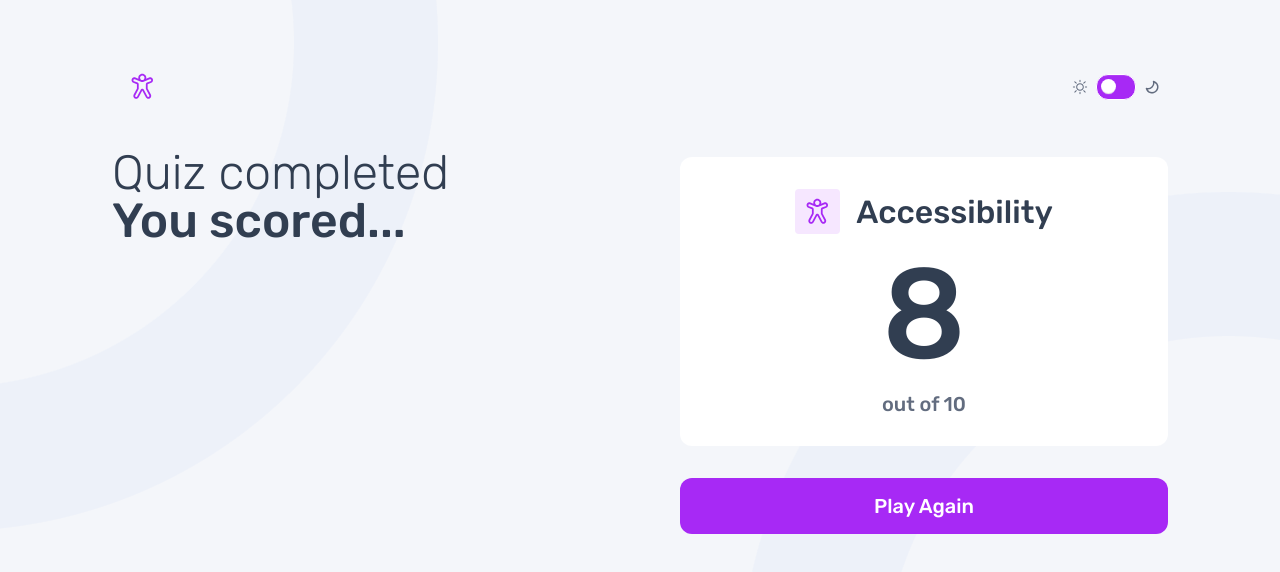
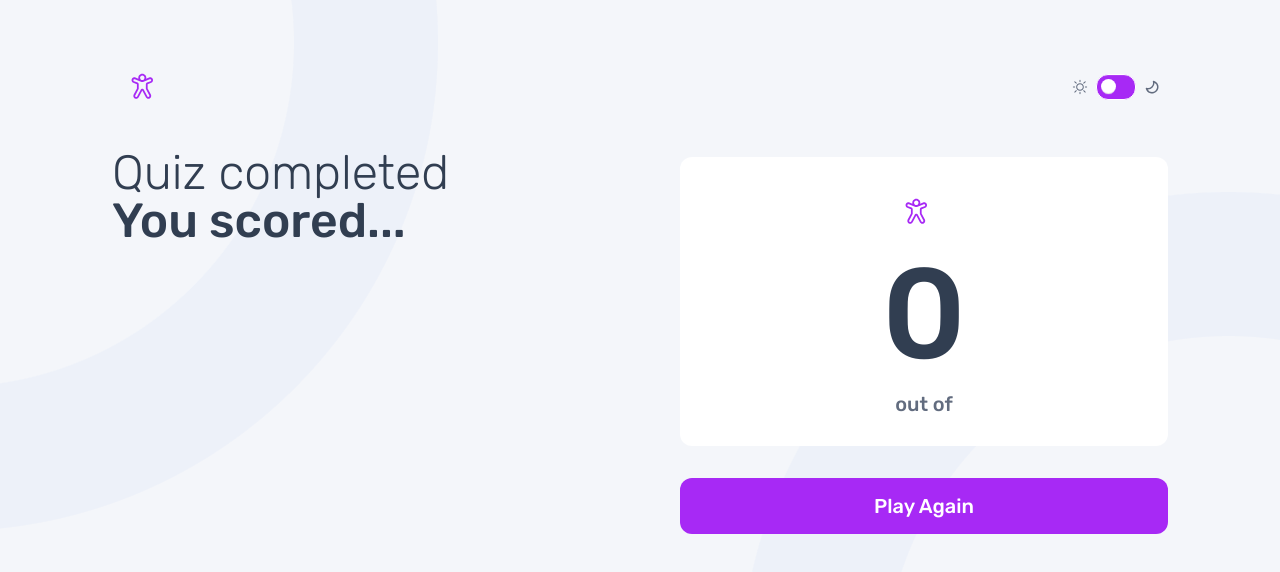
Before and after one commit to Praise25/Quiz-app-v2, a Next.js app: page /score in a window 1280 px wide. Shown: the top 572 px of the page. Built offline with nearby package versions, Linux system fonts and the light colour scheme.

Commit message:
feat: implement recording answer functionality and connect it to the score display page

```diff
--- a/src/app/questions/page.tsx
+++ b/src/app/questions/page.tsx
@@ -9,24 +9,28 @@ import clsx from "clsx";
 import { useState } from "react";
 import { rubikItalic, rubikMedium } from "@/fonts/rubikFonts";
 import { useAppContext } from "@/hooks/useAppContext";
+import { type Answer } from "@/data/consts";
+import { useRouter } from "next/navigation";
 
 const optionLetters = ["A", "B", "C", "D", "E"];
 
 export default function Questions() {
-  const { activeSubject } = useAppContext();
+  const { activeSubject, recordAnswer } = useAppContext();
   const [selectedOption, setSelectedOption] = useState("");
   const [currentQuestionIndex, setCurrentQuestionIndex] = useState(0);
   const [hasSubmitted, setHasSubmitted] = useState(false);
   const [isHovering, setIsHovering] = useState(false);
   const [hasAttemptedSubmission, setHasAttemptedSubmission] = useState(false);
+  const router = useRouter();
 
   const questions = activeSubject.questions || [];
   const activeQuestion = questions[currentQuestionIndex] || {
     id: 0,
     question: "No question available",
     options: [],
-    answer: "",
+    correctAnswer: "",
   };
+  const onLastQuestion = currentQuestionIndex === questions.length - 1;
 
   function handleSelectOption(option: string) {
     if (!hasSubmitted) {
@@ -39,6 +43,14 @@ export default function Questions() {
 
     if (!hasSubmitted && selectedOption) {
       setHasSubmitted(true);
+
+      const answer: Answer = {
+        id: activeQuestion.id,
+        chosenAnswer: selectedOption,
+        isCorrect: selectedOption === activeQuestion.answer,
+      };
+
+      recordAnswer(answer);
     }
 
     if (hasSubmitted) {
@@ -49,9 +61,13 @@ export default function Questions() {
         if (prev < questions.length - 1) {
           return prev + 1;
         } else {
-          return 0; // or reset to 0 if you want to loop back to the first question
+          return prev;
         }
       });
+
+      if (onLastQuestion) {
+        router.push("score");
+      }
     }
   }
 
@@ -121,7 +137,11 @@ export default function Questions() {
           onHoverStart={handleHoverStart}
           onHoverEnd={handleHoverEnd}
         >
-          {hasSubmitted ? "Next Question" : "Submit Answer"}
+          {hasSubmitted
+            ? onLastQuestion
+              ? "View Score"
+              : "Next Question"
+            : "Submit Answer"}
         </GenericButton>
         <div
           className={clsx(
--- a/src/app/score/components/ScoreDisplay.tsx
+++ b/src/app/score/components/ScoreDisplay.tsx
@@ -4,25 +4,31 @@ import Logo from "@/app/components/Logo";
 import AccessibilityIcon from "@/assets/accessibility-icon.svg";
 import GenericButton from "@/app/components/ui/GenericButton";
 
-// import { useAppContext } from "@/hooks/useAppContext";
+import { useAppContext } from "@/hooks/useAppContext";
 import { rubikMedium } from "@/fonts/rubikFonts";
-
-const activeSubject = {
-  id: 1,
-  title: "Accessibility",
-  icon: AccessibilityIcon,
-  iconColor: "text-(--purple-600)",
-  iconBackgroundColor: "bg-(--purple-100)",
-  hexBackgroundColor: "#f6e7ff",
-  hexForegroundColor: "#a729f5",
-  hexHoverColor: "#9429d6",
-  buttonBackgroundColor: "bg-(--purple-600)",
-  hoverBackgroundColor: "bg-(--purple-750)",
-  hoverBorderColor: "border-(--purple-600)",
-};
+import { useRouter } from "next/navigation";
 
 export default function ScoreDisplay() {
-  // const { activeSubject } = useAppContext();
+  const { activeSubject, answers, resetQuiz } = useAppContext();
+  const router = useRouter();
+
+  let score = 0;
+
+  function calculateScore() {
+    answers.forEach((answer) => {
+      if (answer.isCorrect) {
+        score++;
+      }
+    });
+  }
+
+  function returnToHome() {
+    router.push("/");
+    resetQuiz();
+  }
+
+  calculateScore();
+  console.log(answers);
 
   return (
     <>
@@ -39,12 +45,12 @@ export default function ScoreDisplay() {
         <p
           className={`${rubikMedium.className} text-center text-[5.5rem]/[100%] md:text-[8rem]/[100%]`}
         >
-          8
+          {score}
         </p>
         <p
           className={`${rubikMedium.className} text-center text-lg/[100%] text-(--grey-500) md:text-xl/[100%]`}
         >
-          out of 10
+          out of {activeSubject.questions?.length}
         </p>
       </div>
       <GenericButton
@@ -53,6 +59,7 @@ export default function ScoreDisplay() {
         whileHover={{ backgroundColor: activeSubject.hexHoverColor }}
         // add whileTap to other buttons on questions page
         whileTap={{ backgroundColor: activeSubject.hexHoverColor }}
+        onClick={returnToHome}
       >
         Play Again
       </GenericButton>
--- a/src/context/AppContextProvider.tsx
+++ b/src/context/AppContextProvider.tsx
@@ -2,7 +2,7 @@
 
 import { createContext } from "react";
 import { useState } from "react";
-import { type Subject } from "@/data/consts";
+import { type Subject, type Answer } from "@/data/consts";
 import { getSubject } from "@/utils/processData";
 
 type Theme = "light" | "dark";
@@ -12,6 +12,9 @@ interface AppContextType {
   toggleTheme: () => void;
   activeSubject: Subject;
   selectSubject: (subject: Subject) => void;
+  answers: Answer[];
+  recordAnswer: (answer: Answer) => void;
+  resetQuiz: () => void;
 }
 
 export const AppContext = createContext<AppContextType | null>(null);
@@ -23,6 +26,7 @@ export default function AppContextProvider({
 }) {
   const [theme, setTheme] = useState<Theme>("light");
   const [activeSubject, setActiveSubject] = useState<Subject>({} as Subject);
+  const [answers, setAnswers] = useState<Answer[]>([]);
 
   function toggleTheme() {
     setTheme((prev) => (prev === "light" ? "dark" : "light"));
@@ -33,11 +37,24 @@ export default function AppContextProvider({
     setActiveSubject({ ...subject, ...foundSubject });
   }
 
+  function recordAnswer(answer: Answer) {
+    setAnswers((prev) => {
+      return [...prev, answer];
+    });
+  }
+
+  function resetQuiz() {
+    setAnswers([]);
+  }
+
   const ctxValue: AppContextType = {
     theme,
     toggleTheme,
     activeSubject,
     selectSubject,
+    answers,
+    recordAnswer,
+    resetQuiz,
   };
 
   return <AppContext.Provider value={ctxValue}>{children}</AppContext.Provider>;
--- a/src/data/consts.ts
+++ b/src/data/consts.ts
@@ -4,10 +4,15 @@ import JsIcon from "@/assets/js-icon.svg";
 import AccessibilityIcon from "@/assets/accessibility-icon.svg";
 
 export interface Question {
-  id?: number;
+  id?: number; // created and assigned when processing data in processData utility fule
   question: string;
   options: string[];
   answer: string;
+}
+export interface Answer {
+  id?: number;
+  chosenAnswer: string;
+  isCorrect: boolean;
 }
 export interface Subject {
   id: number;
--- a/src/hooks/useAppContext.tsx
+++ b/src/hooks/useAppContext.tsx
@@ -3,9 +3,9 @@
 import { useContext } from "react";
 import { AppContext } from "@/context/AppContextProvider";
 
-// custom hooks help prevent typescript warnings generated by setting createContext<AppContextType | null>(null)
+// custom hooks can help prevent typescript warnings generated by setting createContext<AppContextType | null>(null)
 // by showing that an error will be thrown if the context doesn't exist. The if block that throws the error is VERY important
-// to get typescript to stop screaming...
+// to get typescript to stop screaming... because it tells typescript that the context will never not exist
 
 export function useAppContext() {
   const appContext = useContext(AppContext);
```
